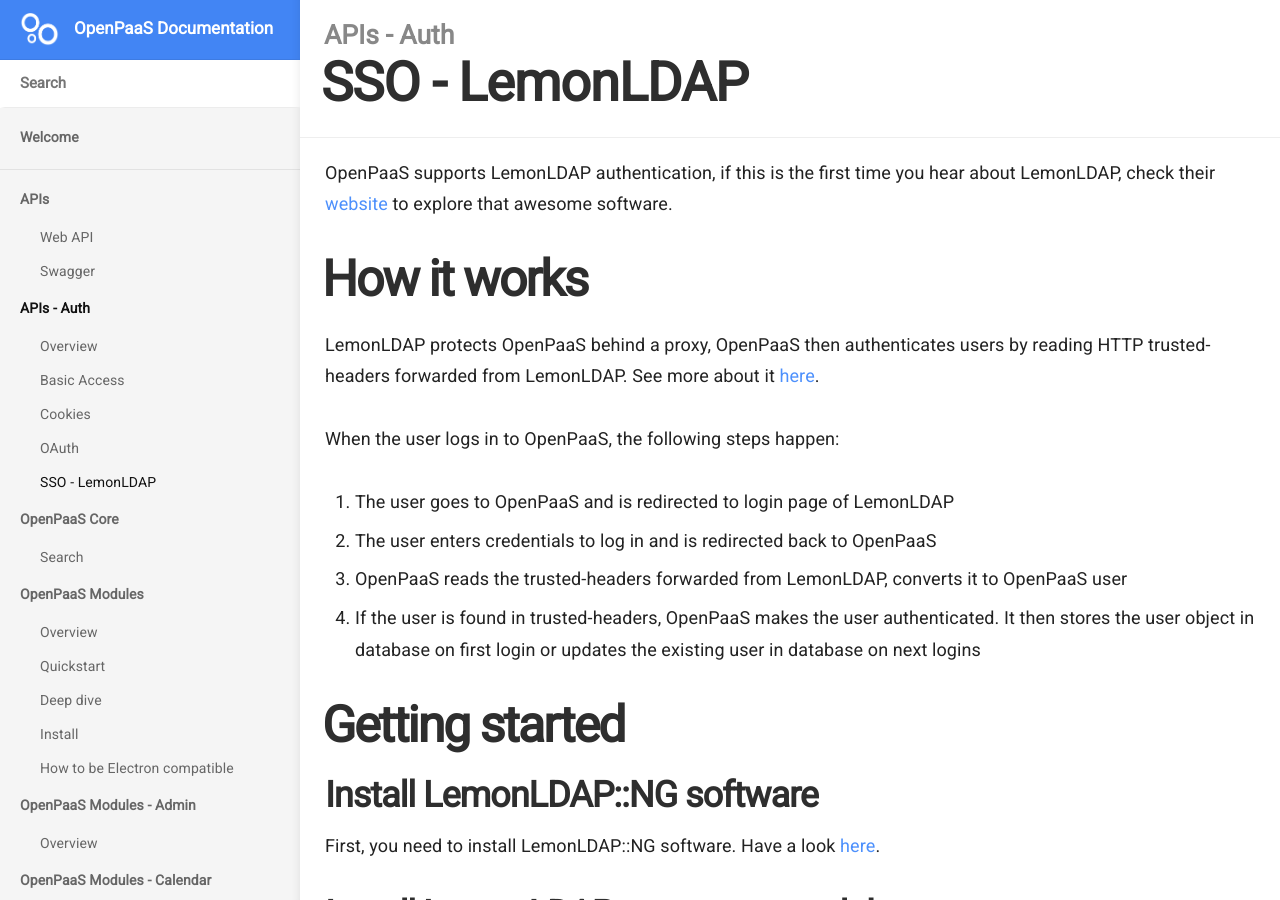
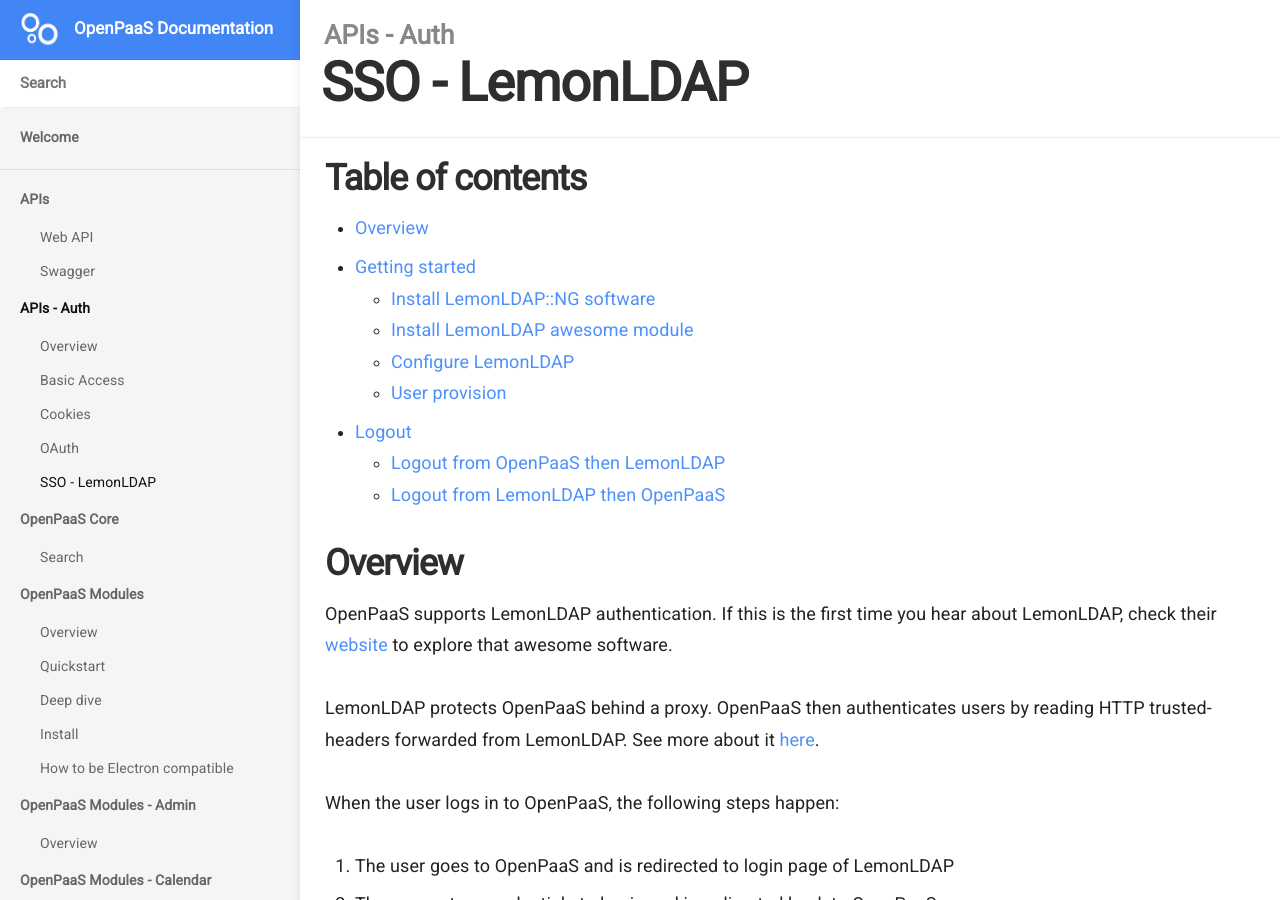
Before and after one commit to linagora/openpaas-doc, a Jekyll site: the page built from _docs/apis/auth/lemonldap.md, in a window 1280 px wide and 900 px high. Built offline with Jekyll 4.4.1, drawn with Linux system fonts in a browser that asks for light colours; nearby versions of some CDN libraries; a script that is not in the unit is left out.

Commit message:
linagora/lgs/openpaas/linagora.esn.calendar#886 Clean LemonLDAP sections, add TOC

````diff
--- a/_docs/apis/auth/lemonldap.md
+++ b/_docs/apis/auth/lemonldap.md
@@ -4,15 +4,18 @@
 order: 4
 ---
 
-OpenPaaS supports LemonLDAP authentication, if this is the first time you hear
-about LemonLDAP, check their [website](https://lemonldap-ng.org)
-to explore that awesome software.
+## Table of contents
+{:.no_toc}
 
-# How it works
+* Here is the ToC, this line is needed to generate...
+{:toc}
 
-LemonLDAP protects OpenPaaS behind a proxy, OpenPaaS then authenticates users by
-reading HTTP trusted-headers forwarded from LemonLDAP. See more about it
-[here](https://lemonldap-ng.org/documentation/presentation).
+## Overview
+
+OpenPaaS supports LemonLDAP authentication.
+If this is the first time you hear about LemonLDAP, check their [website](https://lemonldap-ng.org) to explore that awesome software.
+
+LemonLDAP protects OpenPaaS behind a proxy. OpenPaaS then authenticates users by reading HTTP trusted-headers forwarded from LemonLDAP. See more about it [here](https://lemonldap-ng.org/documentation/presentation).
 
 When the user logs in to OpenPaaS, the following steps happen:
 
@@ -21,13 +24,13 @@
 3. OpenPaaS reads the trusted-headers forwarded from LemonLDAP, converts it to OpenPaaS user
 4. If the user is found in trusted-headers, OpenPaaS makes the user authenticated. It then stores the user object in database on first login or updates the existing user in database on next logins
 
-# Getting started
+## Getting started
 
-## Install LemonLDAP::NG software
+### Install LemonLDAP::NG software
 
 First, you need to install LemonLDAP::NG software. Have a look [here](https://lemonldap-ng.org/documentation).
 
-## Install LemonLDAP awesome module
+### Install LemonLDAP awesome module
 
 Clone the repository:
 
@@ -56,7 +59,7 @@
 Once enabled, this module will be loaded with OpenPaaS and ready to work.
 The next step is to configure LemonLDAP virtualhost to protect OpenPaaS.
 
-## Configure LemonLDAP
+### Configure LemonLDAP
 
 To configure LemonLDAP, you must login to LemonLDAP manager page.
 
@@ -85,7 +88,7 @@
 In the same page, change the `Default rule` to `unprotect` to allow other resources
 of OpenPaaS to be accessible normaly from outside.
 
-## User provision
+### User provision
 
 This module provisions users automatically on their first login. It converts the
 authenticated user information in trusted-headers to OpenPaaS user and creates
@@ -120,13 +123,13 @@
 }]
 ```
 
-# Logout
+## Logout
 
 When the user logs out from OpenPaaS, he should be logged out from LemonLDAP and
 vice versa, when the user logs out from LemonLDAP, he should be logged out from
 OpenPaaS.
 
-## Logout from OpenPaaS then LemonLDAP
+### Logout from OpenPaaS then LemonLDAP
 
 To achieve this behaviour, OpenPaaS redirects the user to a logout endpoint of LemonLDAP
 after his logout from OpenPaaS, hence the user is fully logged out from both services.
@@ -152,7 +155,7 @@
 That logout endpoint is something like `http://auth.yoursite.com/?logout=1` depending
 on your LemonLDAP setup.
 
-## Logout from LemonLDAP then OpenPaaS
+### Logout from LemonLDAP then OpenPaaS
 
 Once the user logs out from LemonLDAP, it then forwards the logout to other applications
 to close their sessions. LemonLDAP has a logout forward mechanism, that will add
````
